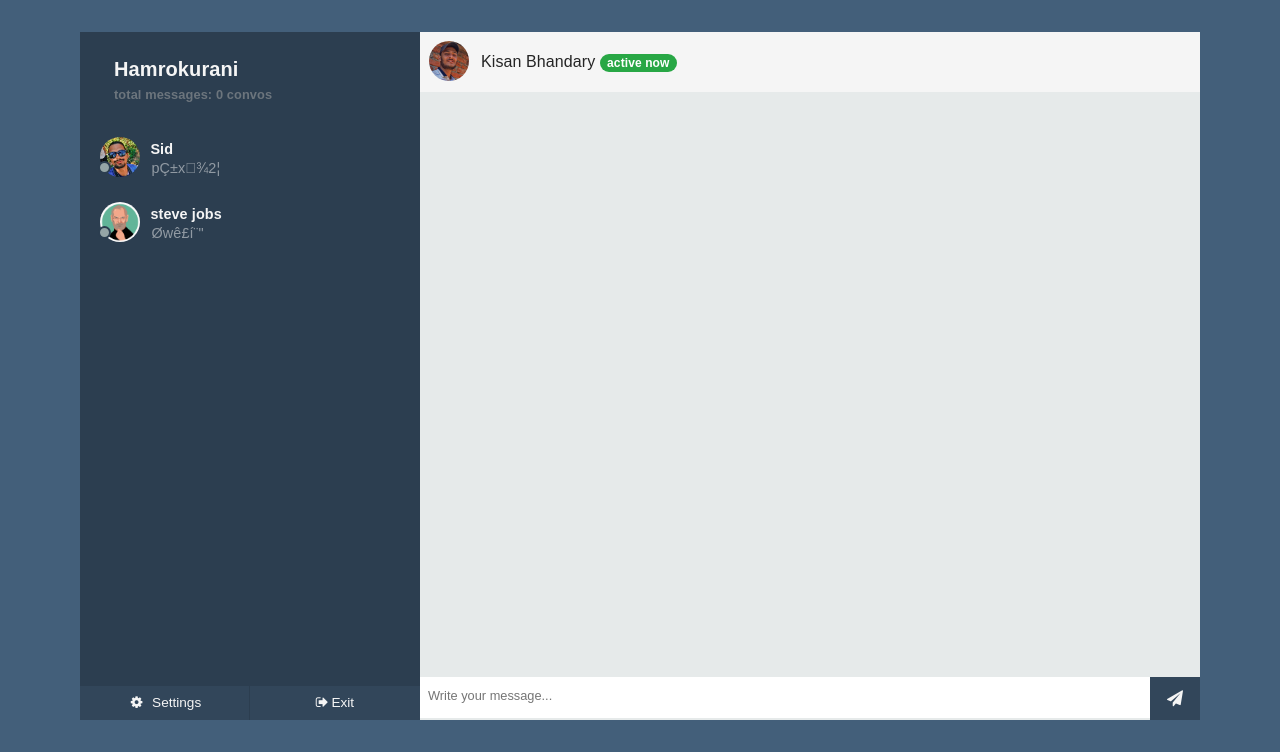
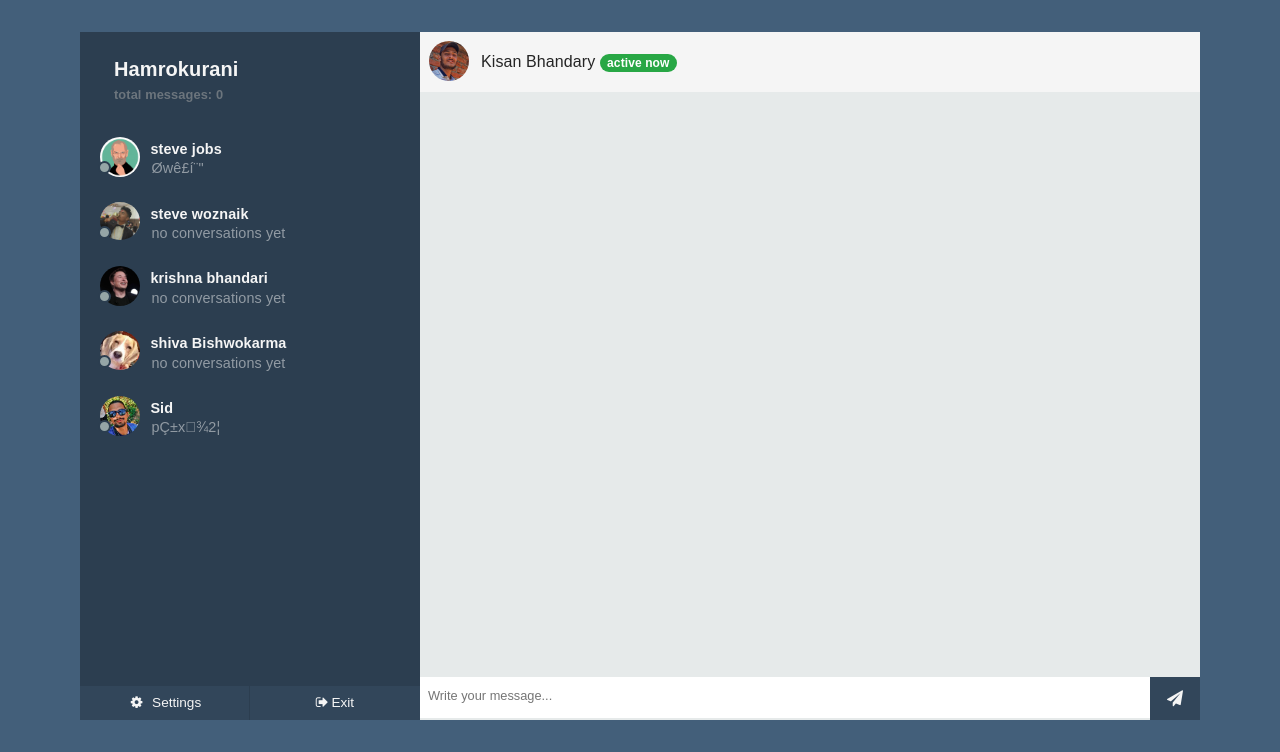
Before and after one commit to kisan17/hamrokurakani, a Flask app: page /chatwith/kisan in a window 1280 px wide. Shown: the part 48-800 px from the top of the page. Run offline with Flask 2, Linux system fonts and the light colour scheme; a user stored in the database is signed in; data comes from the database, SQL or seed files in the repository; both versions use the stored data as it was after the commit; some libraries are stand-ins or nearby versions; some web fonts are replaced.

Commit message:
polish filters

```diff
--- a/hamrokurakani/chat/routes.py
+++ b/hamrokurakani/chat/routes.py
@@ -25,9 +25,6 @@
     messages = []
     session['receiver_id'] = getuser.id
     session['room'] = int(getuser.id) * int(current_user.id)
-    my_messages = Message.query.filter_by(recipient_id=current_user.id)
-    messengers = [message.author.id for message in my_messages]
-    senders = [User.query.get(sender) for sender in set(messengers)]
     msgs_received = list(Message.query.filter_by(
         recipient_id=current_user.id, sender_id=getuser.id).all())
     msgs_sent = list(Message.query.filter_by(
@@ -38,7 +35,7 @@
     for message in msgs_received:
         message.is_seen = True
     db.session.commit()
-    return render_template('chat/chatter.html', getuser=getuser, senders=senders, messages=messages)
+    return render_template('chat/chatter.html', getuser=getuser, users=User.query.all(), messages=messages)
 
 
 @chyat.route("/chatwith/<string:user>/deletemessage/<int:id>/")
--- a/hamrokurakani/chat/templates/chat/chatter.html
+++ b/hamrokurakani/chat/templates/chat/chatter.html
@@ -13,29 +13,33 @@
         <!--? CONTACT SECTION -->
         <div id="contacts">
             <ul>
-                {% for sender in senders %}
-                {% if sender != current_user %}
-                {% if sender == getuser %}
+                {% for user in users %}
+                {% if user != current_user %}
+                {% if user == getuser %}
                 <li class="contact active">
                     {% else %}
                 <li class="contact">
                     {% endif %}
-                    <a class="noblue" href="{{ url_for('chat.chatwith', user=sender.username) }}">
+                    <a class="noblue" href="{{ url_for('chat.chatwith', user=user.username) }}">
                         <div class="wrap">
-                            {% if sender != getuser and sender.last_message_read_time | isactive == 'offline' %}
+                            {% if user != getuser and user.last_message_read_time | isactive == 'offline' %}
                             <span class="contact-status"></span>
-                            {% elif sender != getuser and sender.last_message_read_time | isactive != 'offline' %}
+                            {% elif user != getuser and user.last_message_read_time | isactive != 'offline' %}
                             <span class="contact-status online"></span>
                             {% else %}
                             {% endif %}
-                            <img src="{{ url_for('static', filename='profilepics/' + sender.image_file) }}" />
+                            <img src="{{ url_for('static', filename='profilepics/' + user.image_file) }}" />
 
                             <div class="meta">
-                                <p class="name">{{ sender.fullname }}</p>
-                                {% if sender | lastmessageauthor == current_user %}
-                                <p class="preview"><span>You: </span> {{ sender | lastmessage }}</p>
+                                <p class="name">{{ user.fullname }}</p>
+                                {% if user | lastmessageauthor == current_user %}
+                                <p class="preview"><span>You: </span>{{ user | lastmessage }}</p>
                                 {% else %}
-                                <p class="preview"><span>{{ sender | lastmessage }} </span></p>
+                                {% if not user | lastmessage %}
+                                <p class="preview"><span>no conversations yet</span></p>
+                                {% else %}
+                                <p class="preview"><span>{{ user | lastmessage }}</span></p>
+                                {% endif %}
                                 {% endif %}
                             </div>
                         </div>
--- a/hamrokurakani/core/filters.py
+++ b/hamrokurakani/core/filters.py
@@ -140,10 +140,10 @@
         return msg_received.message
     elif msg_sent and not msg_received:
         return msg_sent.message
-    elif msg_received.timestamp > msg_sent.timestamp:
-        return msg_received.message
-    elif msg_sent.timestamp > msg_received.timestamp:
-        return msg_sent.message
+    elif msg_received and msg_received:
+        return msg_received.message if msg_received.timestamp > msg_sent.timestamp else msg_sent.message
+    else:
+        None
 
 
 @core.app_template_filter('lastmessageauthor')
@@ -156,10 +156,10 @@
         return msg_received.author
     elif msg_sent and not msg_received:
         return msg_sent.author
-    elif msg_received.timestamp > msg_sent.timestamp:
-        return msg_received.author
-    elif msg_sent.timestamp > msg_received.timestamp:
-        return msg_sent.author
+    elif msg_received and msg_received:
+        return msg_received.author if msg_received.timestamp > msg_sent.timestamp else msg_sent.author
+    else:
+        None
 
 
 @core.app_template_filter('countmessages')
@@ -169,10 +169,7 @@
     messagessent = Message.query.filter_by(
         sender_id=current_user.id, recipient_id=sender.id)
     messagescount = messagesreceived.count() + messagessent.count()
-    if messagescount == 1:
-        return (f'{messagescount} convo')
-    else:
-        return (f'{messagescount} convos')
+    return messagescount
 
 
 @core.app_template_filter('newmessages')
```
Also changed, not shown: site.db.
